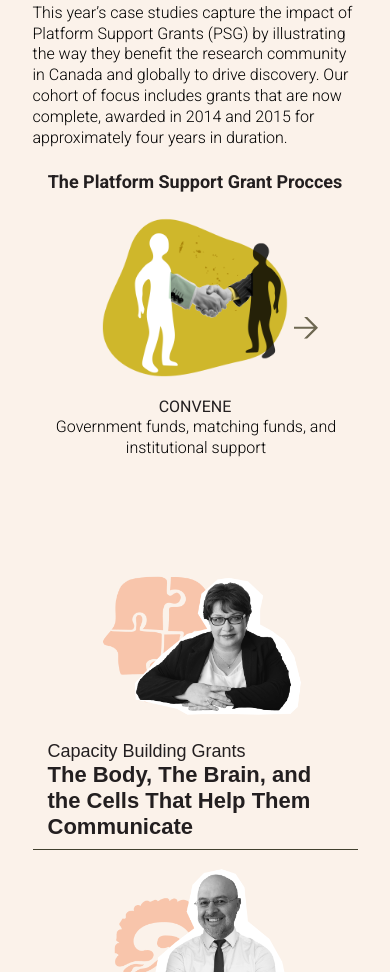
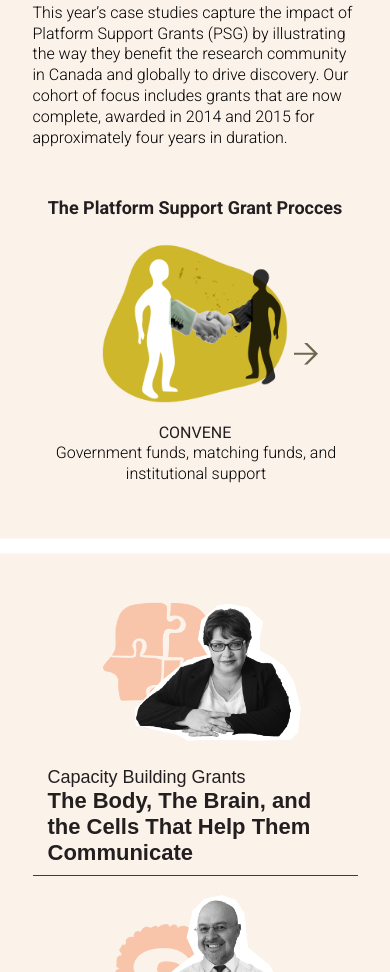
Before and after one commit to e-p-n/braincanada, a plain HTML site: page index.html in a window 390 px wide. Shown: the part 6746-7718 px from the top of the page. Drawn offline with Linux system fonts and the light colour scheme; a web font is replaced by a local one.

Commit message:
further edits

```diff
--- a/index.html
+++ b/index.html
@@ -314,6 +314,7 @@
 
             </div>
             <div class="right" id="grants">
+                <div class="mobile line"></div>
                 <div class="study" id="study-1">
                     <button onclick="accordion('1')" class="study__details">
                         <img src="./src/img/cs-1.png" alt="">
--- a/src/css/carousel.css
+++ b/src/css/carousel.css
@@ -130,7 +130,7 @@
 
     .carousel {
         position: relative;
-        width: 100%;
+        width: 325px;
         height: 320px;
         margin: 0 auto 20px;
     }
--- a/src/css/styles.css
+++ b/src/css/styles.css
@@ -1278,6 +1278,7 @@
 
     /* ----- GRANTS ----- */
 
+
     .grants {
         margin-top: 15px;
     }
@@ -1292,6 +1293,16 @@
         padding: 0 !important;
     }
 
+    .line {
+        border-top: solid white 15px;
+        width: 100%;
+        margin-bottom: 35px;
+        position: absolute;
+        left:0;
+        transform: translateY(-270%);
+
+    }
+
 
     .grants img {
         width: 100px;
@@ -1300,6 +1311,11 @@
     .grants h4 {
         font-size: 18px;
         color: var(--dark-text) !important;
+        margin-top: 50px !important;
+
+    }
+    .study__details h4 {
+        margin: 0 !important;
     }
     .grants h5 {
         font-size: 22px;
```
Also changed, not shown: fr/index.html (+2 -0 lines).
